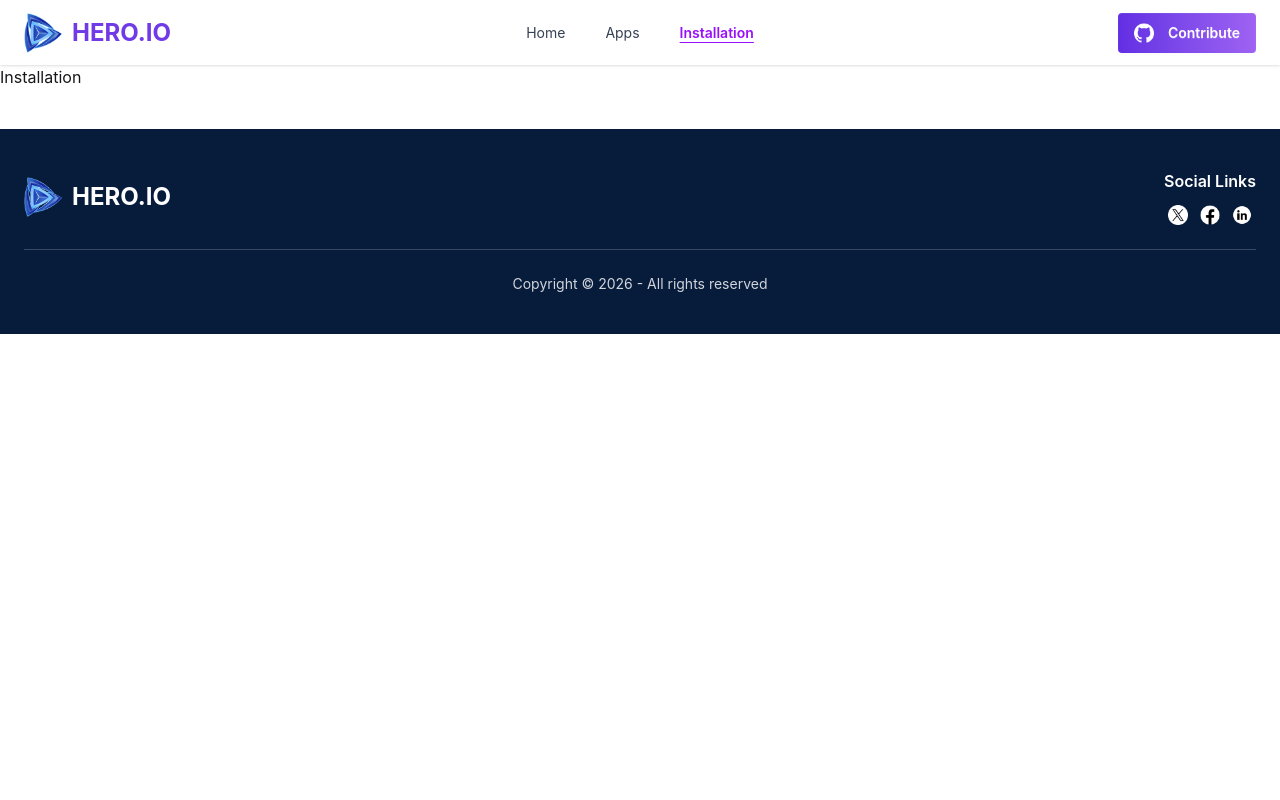
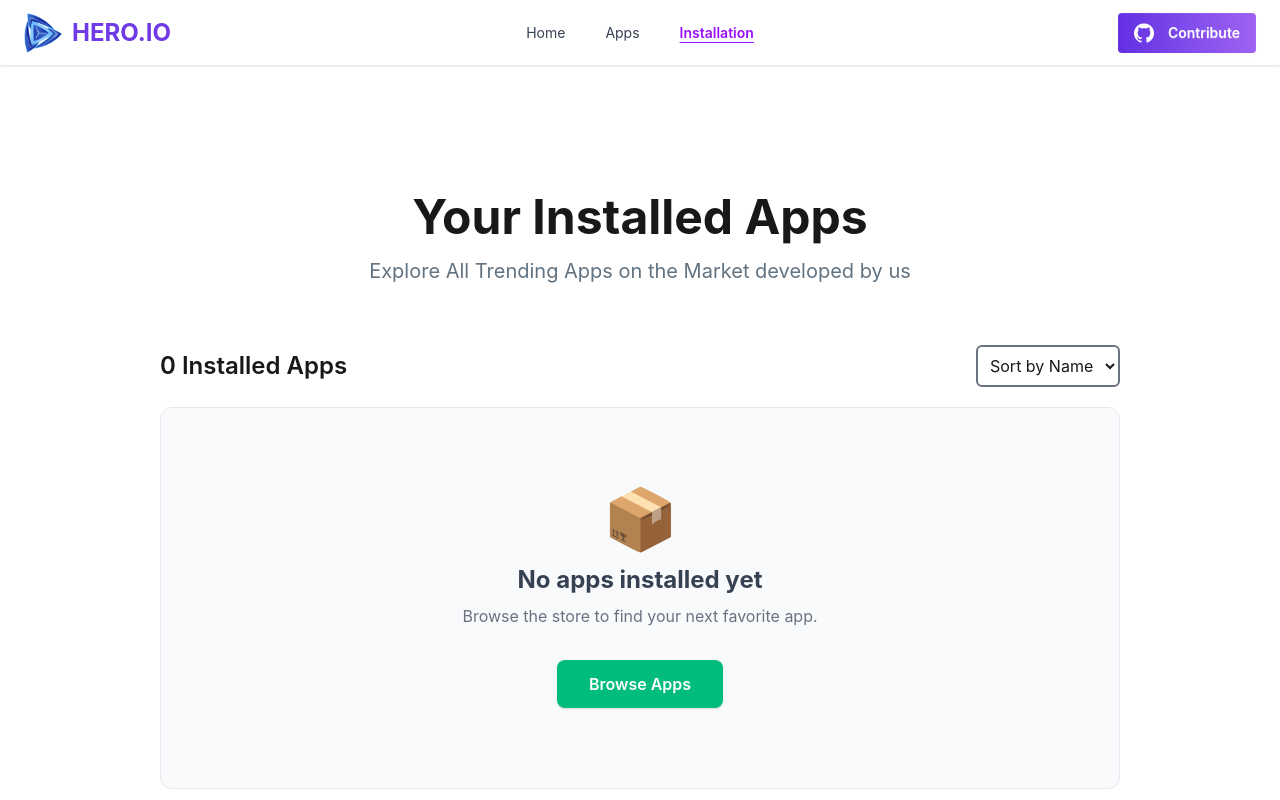
Before and after one commit to BlazeDashX/A08-Hero-App, a React (Vite) app: page /installation in a window 1280 px wide. Shown: the top 800 px of the page. Built offline with nearby package versions, Linux system fonts and the light colour scheme.

Commit message:
show saved item from LS, sorting functionality , remove from LS

```diff
--- a/src/components/Hero/Hero.jsx
+++ b/src/components/Hero/Hero.jsx
@@ -4,7 +4,7 @@ import appStoreImg from "../../assets/appstore.png";
 const Hero = () => {
     return (
         <div>
-                       <div className="hero flex flex-col px-4 sm:px-6 lg:px-12">
+            <div className="hero flex flex-col px-4 sm:px-6 lg:px-12">
                 <h1 className="text-center text-4xl sm:text-5xl lg:text-7xl font-bold pt-10 lg:pt-20 mb-4 leading-tight">
                     We Build <br />
                     <span className="text-[#9F62F2]">Productive</span> Apps
--- /dev/null
+++ b/src/components/InstallCard/InstallCard.jsx
@@ -0,0 +1,64 @@
+import { FaStar } from "react-icons/fa";
+import { HiOutlineDownload } from "react-icons/hi";
+
+const InstallCard = ({ app, onUninstall }) => {
+  const { id, title, image, downloads, ratingAvg, size } = app;
+
+  const formatDownloads = (num) => {
+    if (num >= 1000000) return (num / 1000000).toFixed(0) + 'M';
+    if (num >= 1000) return (num / 1000).toFixed(1).replace('.0', '') + 'K';
+    return num;
+  };
+
+  return (
+    <div className="flex items-center justify-between bg-white p-5 rounded-xl shadow-sm border border-gray-100 hover:shadow-md transition-shadow mb-4">
+
+      <div className="flex items-center gap-6">
+
+        <div className="w-24 h-24 bg-gray-200 rounded-xl overflow-hidden shrink-0 flex items-center justify-center">
+          {image ? (
+            <img
+              src={image}
+              alt={title}
+              className="w-full h-full object-cover"
+            />
+          ) : (
+            <span className="text-gray-400 text-xs">No Image</span>
+          )}
+        </div>
+
+        <div className="flex flex-col">
+          <h2 className="text-xl font-bold text-slate-900 mb-2">{title}</h2>
+
+          <div className="flex items-center gap-5 text-sm font-medium text-gray-500">
+            <div className="flex items-center gap-1.5">
+              <HiOutlineDownload className="text-emerald-500 text-lg" />
+              <span className="text-emerald-500">{formatDownloads(downloads)}</span>
+            </div>
+
+            <div className="flex items-center gap-1.5">
+              <FaStar className="text-orange-500 text-sm" />
+              <span className="text-orange-500">{ratingAvg}</span>
+            </div>
+
+            <div>
+              {size ? `${size} MB` : 'Unknown Size'}
+            </div>
+          </div>
+        </div>
+      </div>
+
+      <div>
+        <button
+          onClick={() => onUninstall && onUninstall(id)}
+          className="bg-[#10B981] hover:bg-[#059669] text-white px-8 py-2.5 rounded-lg font-semibold transition-colors active:scale-95"
+        >
+          Uninstall
+        </button>
+      </div>
+
+    </div>
+  );
+};
+
+export default InstallCard;
--- a/src/components/TrendApp/TrendApp.jsx
+++ b/src/components/TrendApp/TrendApp.jsx
@@ -12,7 +12,6 @@ const TrendApp = ({ apps }) => {
         title="Top Trending Apps"
         description="Discover the most popular tools right now."
       />
-
 
       <div className="grid grid-cols-1 sm:grid-cols-2 lg:grid-cols-4 gap-8">
         {topApps.map((app) => (
--- a/src/pages/AppDetails/AppDetails.jsx
+++ b/src/pages/AppDetails/AppDetails.jsx
@@ -17,20 +17,30 @@ const formatNumber = (num) => {
 const AppDetails = () => {
   const apps = useLoaderData();
   const { id } = useParams();
-  const [isInstalled, setIsInstalled] = useState(false);
   const [showToast, setShowToast] = useState(false);
   const app = apps.find((a) => a.id === Number(id));
 
+const [isInstalled, setIsInstalled] = useState(() => {
+  if (!app) return false;
+  const savedApps = JSON.parse(localStorage.getItem("installedApps")) || [];
+  return savedApps.some((savedApp) => savedApp.id === app.id);
+});
+
   if (!app) {
-    return (
-      <NotFound />
-    );
+    return <NotFound />;
   }
 
   const handleInstall = () => {
     setIsInstalled(true);
     setShowToast(true);
     setTimeout(() => setShowToast(false), 3000);
+
+    const savedApps = JSON.parse(localStorage.getItem("installedApps")) || [];
+
+    if (!savedApps.some((savedApp) => savedApp.id === app.id)) {
+      savedApps.push(app);
+      localStorage.setItem("installedApps", JSON.stringify(savedApps));
+    }
   };
 
   const chartData = [...app.ratings].reverse();
@@ -38,7 +48,6 @@ const AppDetails = () => {
   return (
     <div className="max-w-6xl mx-auto p-6 md:p-10 font-sans text-gray-800 bg-[#F9FAFB] min-h-screen relative">
 
-      {/* Toast Notification */}
       {showToast && (
         <div className="fixed top-5 right-5 bg-green-500 text-white px-6 py-3 rounded shadow-lg transition-opacity duration-300 z-50">
           ✅ Success! App installed successfully.
@@ -63,19 +72,19 @@ const AppDetails = () => {
 
           <div className="flex gap-8 border-b border-gray-200 pb-6 mb-6">
             <div className="flex flex-col">
-                <img src={iDown} alt="Downloads" className="w-8 h-8 mb-1" />
+              <img src={iDown} alt="Downloads" className="w-8 h-8 mb-1" />
               <span className="text-sm text-gray-500">Downloads</span>
               <span className="text-2xl font-bold">{formatNumber(app.downloads)}</span>
             </div>
 
             <div className="flex flex-col">
-                <img src={iRate} alt="Ratings" className="w-8 h-8 mb-1" />
+              <img src={iRate} alt="Ratings" className="w-8 h-8 mb-1" />
               <span className="text-sm text-gray-500">Average Ratings</span>
               <span className="text-2xl font-bold">{app.ratingAvg}</span>
             </div>
 
             <div className="flex flex-col">
-                <img src={iReview} alt="Reviews" className="w-8 h-8 mb-1" />
+              <img src={iReview} alt="Reviews" className="w-8 h-8 mb-1" />
               <span className="text-sm text-gray-500">Total Reviews</span>
               <span className="text-2xl font-bold">{formatNumber(app.reviews)}</span>
             </div>
@@ -84,11 +93,10 @@ const AppDetails = () => {
           <button
             onClick={handleInstall}
             disabled={isInstalled}
-            className={`w-max px-8 py-3 rounded-md font-bold text-white transition-all ${
-              isInstalled
+            className={`w-max px-8 py-3 rounded-md font-bold text-white transition-all ${isInstalled
                 ? "bg-gray-400 cursor-not-allowed"
                 : "bg-emerald-500 hover:bg-emerald-600 active:scale-95"
-            }`}
+              }`}
           >
             {isInstalled ? "Installed" : `Install Now (${app.size} MB)`}
           </button>
@@ -108,18 +116,18 @@ const AppDetails = () => {
                 type="number"
                 axisLine={false}
                 tickLine={false}
-                tick={{fill: '#9CA3AF'}}
+                tick={{ fill: '#9CA3AF' }}
               />
               <YAxis
                 type="category"
                 dataKey="name"
                 axisLine={false}
                 tickLine={false}
-                tick={{fill: '#6B7280'}}
+                tick={{ fill: '#6B7280' }}
                 width={60}
               />
               <Tooltip
-                cursor={{fill: 'transparent'}}
+                cursor={{ fill: 'transparent' }}
                 contentStyle={{ borderRadius: '8px', border: 'none', boxShadow: '0 4px 6px -1px rgb(0 0 0 / 0.1)' }}
               />
               <Bar dataKey="count" fill="#F97316" barSize={16} radius={[0, 4, 4, 0]} />
--- a/src/pages/ErrorPage/ErrorPage.jsx
+++ b/src/pages/ErrorPage/ErrorPage.jsx
@@ -1,6 +1,6 @@
 import err404 from "../../assets/error-404.png";
 import PageHead from "../../components/PageHead/PageHead";
-import { Link } from "react-router"; // Use Link for routing
+import { Link } from "react-router";
 
 const ErrorPage = () => {
     return (
--- a/src/pages/Installation/Installation.jsx
+++ b/src/pages/Installation/Installation.jsx
@@ -1,9 +1,78 @@
-
+import { useState } from "react";
+import { Link } from "react-router";
+import InstallCard from "../../components/InstallCard/InstallCard";
+import PageHead from "../../components/PageHead/PageHead";
 
 const Installation = () => {
+    const [installedApps, setInstalledApps] = useState(() => {
+        const savedApps = JSON.parse(localStorage.getItem("installedApps")) || [];
+        return savedApps;
+    });
+    const [sortType, setSortType] = useState("name");
+    const handleUninstall = (id) => {
+        const updatedApps = installedApps.filter((app) => app.id !== id);
+        setInstalledApps(updatedApps);
+
+        localStorage.setItem("installedApps", JSON.stringify(updatedApps));
+    };
+
+    const sortedApps = [...installedApps].sort((a, b) => {
+        if (sortType === "name") {
+            // Sort alphabetically by title
+            return a.title.localeCompare(b.title);
+        } else if (sortType === "size") {
+            // Sort by size (largest to smallest)
+            return b.size - a.size;
+        }
+        return 0;
+    });
+
     return (
-        <div>
-            <h1>Installation</h1>
+        <div className="max-w-5xl mx-auto py-12 px-4 sm:px-6 lg:px-8 min-h-[70vh]">
+
+            <PageHead
+                title="Your Installed Apps"
+                description="Explore All Trending Apps on the Market developed by us"
+            />
+            <div className="flex items-center justify-between py-5">
+                <h2 className="text-2xl font-semibold"><span>{installedApps.length}</span> Installed Apps</h2>
+                <select
+                    value={sortType}
+                    onChange={(e) => setSortType(e.target.value)}
+                    name="sort"
+                    id="sort"
+                    className="p-2 border-2 border-gray-500 rounded-md outline-none focus:border-[#632EE3]"
+                >                    <option value="name">Sort by Name</option>
+                    <option value="size">Sort by Size</option>
+                </select>
+            </div>
+            {sortedApps.length === 0 ? (
+
+                <div className="flex flex-col items-center justify-center py-20 bg-[#F9FAFB] rounded-xl border border-gray-200 text-center px-4">
+                    <span className="text-6xl mb-4">📦</span>
+                    <h2 className="text-2xl font-bold text-gray-700 mb-2">No apps installed yet</h2>
+                    <p className="text-gray-500 mb-8">Browse the store to find your next favorite app.</p>
+                    <Link
+                        to="/apps"
+                        className="bg-emerald-500 hover:bg-emerald-600 text-white px-8 py-3 rounded-lg font-semibold transition-colors active:scale-95 shadow-sm"
+                    >
+                        Browse Apps
+                    </Link>
+                </div>
+
+            ) : (
+
+                <div className="flex flex-col gap-4">
+                    {sortedApps.map((app) => (
+                        <InstallCard
+                            key={app.id}
+                            app={app}
+                            onUninstall={handleUninstall}
+                        />
+                    ))}
+                </div>
+
+            )}
         </div>
     );
 };
```
